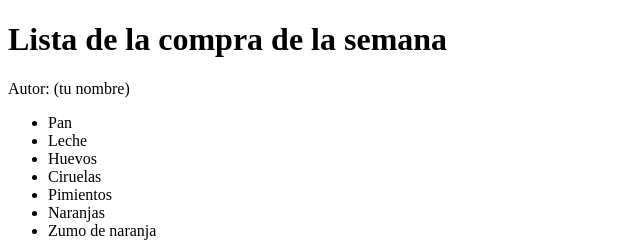
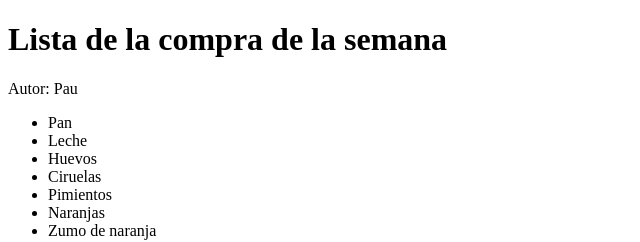
Before and after one commit to victorrpf/practica_remotos_base, a plain HTML site: page index.html in a window 1280 px wide. Shown: the full height of the page, 0-640 px from the left. Drawn offline with Linux system fonts and the light colour scheme.

Commit message:
Firma la práctica

```diff
--- a/index.html
+++ b/index.html
@@ -6,7 +6,7 @@
 </head>
 <body>
   <h1>Lista de la compra de la semana</h1>
-  <p>Autor: (tu nombre)</p>
+  <p>Autor: Pau</p>
   <ul>
     <li>Pan</li>
     <li>Leche</li>
```
